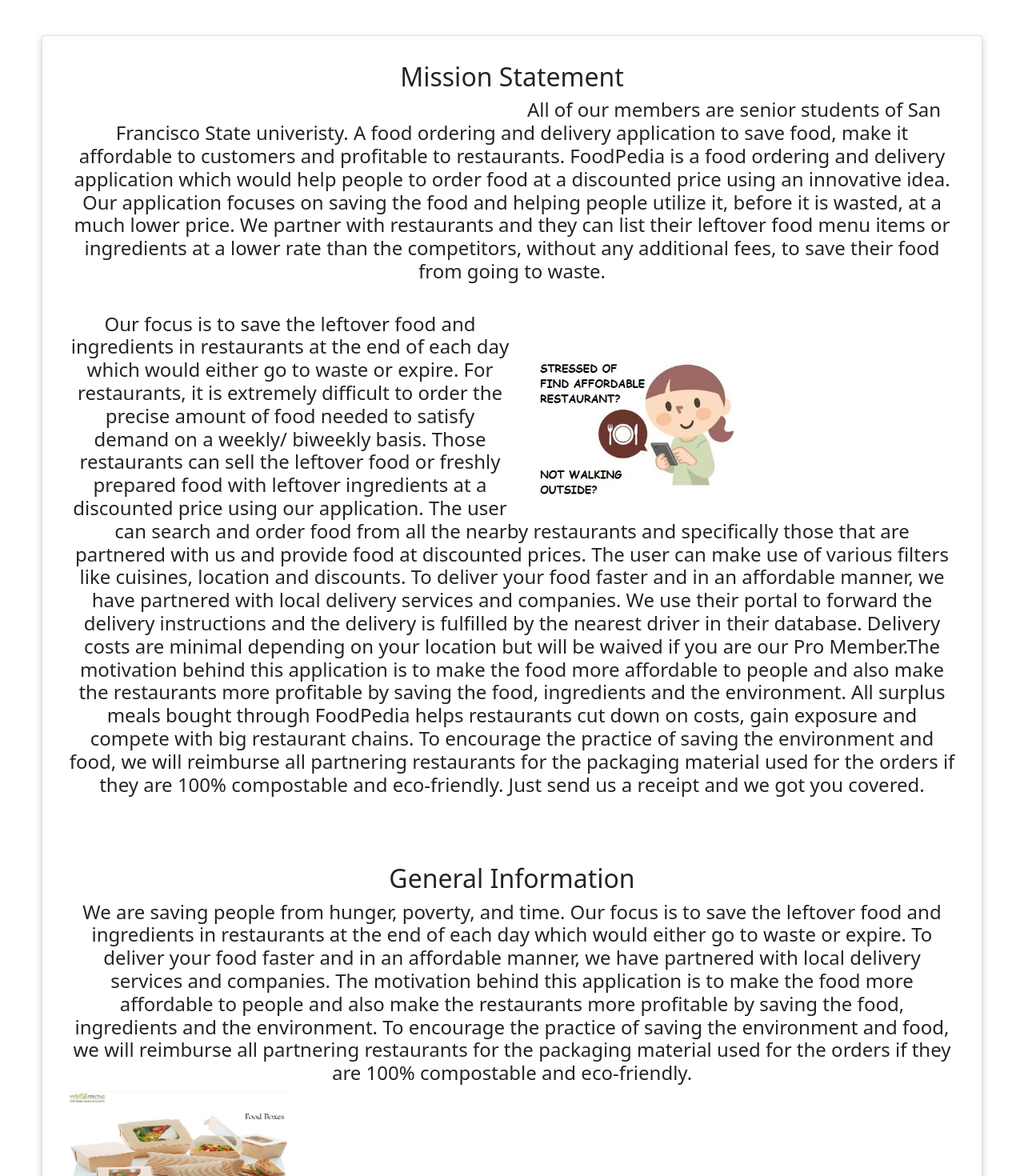
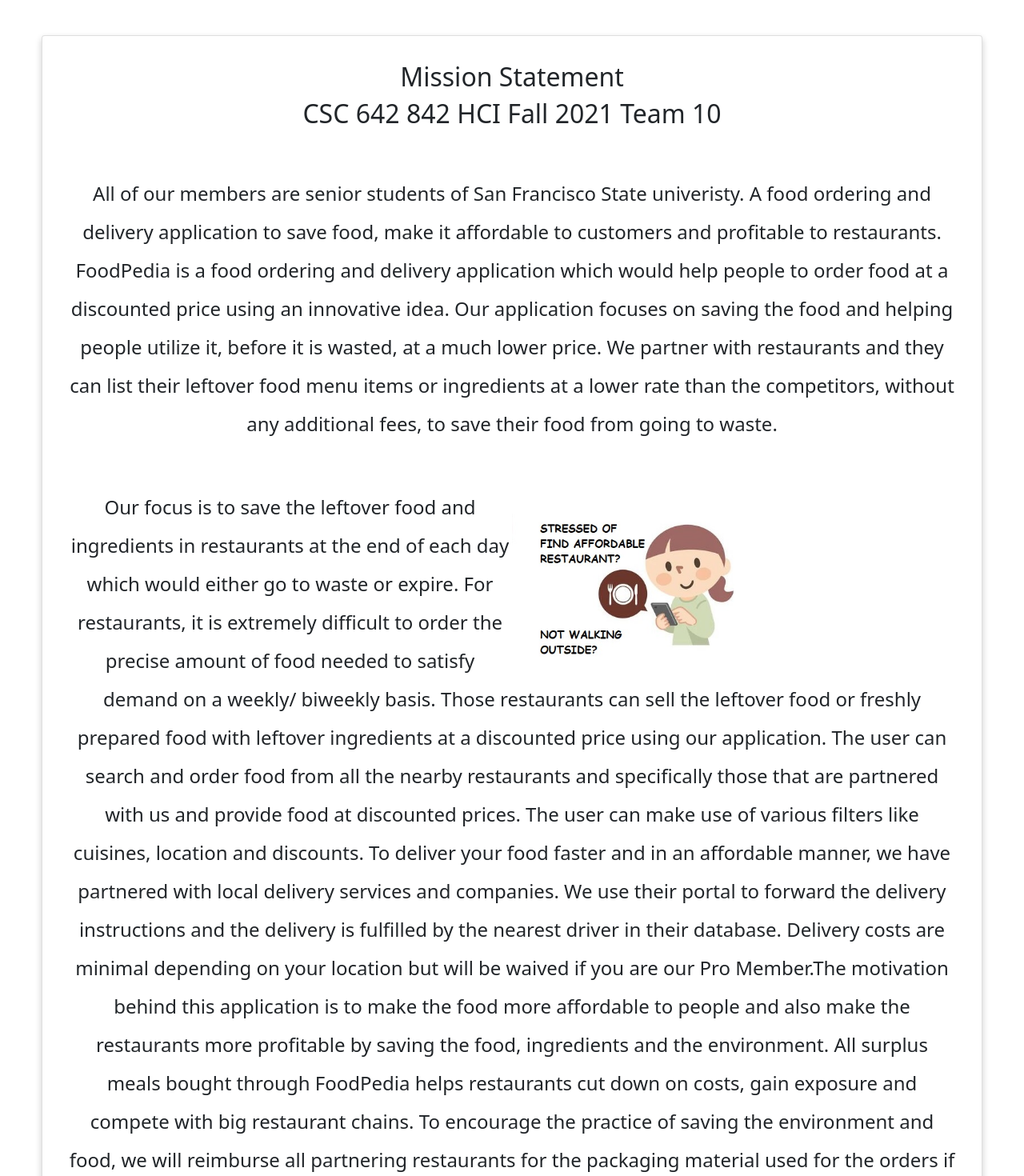
Before and after one commit to srinithi95/Foodpedia, a React (Create React App) app in the folder foodpedia/: page /about in a window 1280 px wide. Shown: the part 140-1610 px from the top of the page at 80% size. Built offline with nearby package versions, Linux system fonts and the light colour scheme; what google-maps-react would draw is missing.

Commit message:
last minute changes

```diff
--- a/foodpedia/src/App.js
+++ b/foodpedia/src/App.js
@@ -16,6 +16,7 @@
 import Checkout from "./components/Checkout";
 import OrderConfirmed from "./components/OrderConfirmed";
 import Restaurant from './components/Restaurant'
+import RegisterRes from './components/RegisterRes';
 
 
 function App(props) {
@@ -30,6 +31,8 @@
           <Route path='/about' element={<About/>}/>
           <Route path='/login' element={<Login />}/>
           <Route path='/register' element={<Register/>}/>
+          <Route path='/registerres' element={<RegisterRes/>}/>
+
           <Route path='/cart' element={<Cart/>}/>
           <Route path="/checkout" element={<Checkout />} />
           <Route path="/test" element={<Restaurant />} />
--- a/foodpedia/src/components/About.js
+++ b/foodpedia/src/components/About.js
@@ -16,10 +16,14 @@
     <div class="card" >
       <div class="card-body" >
       <h2>Mission Statement</h2>
+      <h2>CSC 642 842 HCI Fall 2021 Team 10</h2>
         <h5 class="left-text"  > </h5>
 
         <div class="general"  >
-          <h4>
+          <h4 style={{lineHeight:2}}>
+            <br/>
+
+
         All of our members are senior students of San Francisco State univeristy.
         A food ordering and delivery application to save food, make it affordable to customers and profitable to restaurants.
         FoodPedia is a food ordering and delivery application which would help people to order food at a discounted price using
@@ -30,7 +34,7 @@
          <div class="right-picture" >
          <img src ={smartphone} style={{ width: "50%"}}></img>
          </div>
-         <h4>
+         <h4 style={{lineHeight:2}}>
         <br></br>
         Our focus is to save the leftover food and ingredients in restaurants at the end of each day which would either go to waste or expire. For restaurants, it is
         extremely difficult to order the precise amount of food needed to satisfy demand on a weekly/ biweekly basis. Those restaurants can sell the leftover food or freshly prepared food with leftover ingredients at a discounted price using our application. The user can search and order food from all the nearby restaurants and specifically those that are partnered with us and provide food at discounted prices. The user can make use of various filters like cuisines, location and discounts. To deliver your food faster and in an affordable manner, we have partnered with local delivery services and companies. We use their portal to forward the delivery instructions and the delivery is fulfilled by the nearest driver in their database. Delivery costs are minimal depending on your location but will be waived if you are our Pro Member.The motivation behind this application is to make the food more affordable to people and also make the restaurants more profitable by saving the food, ingredients and the environment. All surplus meals bought through FoodPedia helps restaurants cut down on costs, gain exposure and compete with big restaurant chains. To encourage the practice of saving the environment and food, we will reimburse all partnering restaurants for the packaging material used for the orders if they are 100% compostable and eco-friendly. Just send us a receipt and we got you covered.
@@ -40,7 +44,7 @@
         <p class="card-text"></p>
         <h2>General Information</h2>
         <div class="general">
-        <h4>
+        <h4 style={{lineHeight:2}}>
         We are saving people from hunger, poverty, and time.  Our focus is to save the leftover food and ingredients in restaurants
          at the end of each day which would either go to waste or expire. To deliver your food faster and in an affordable manner,
          we have partnered with local delivery services and companies. The motivation behind this application is to make the food more
```
